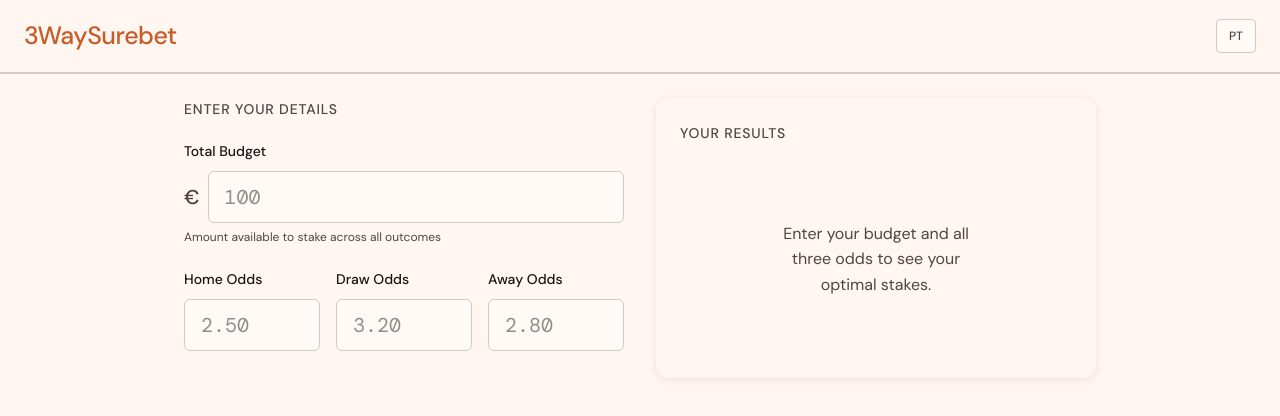
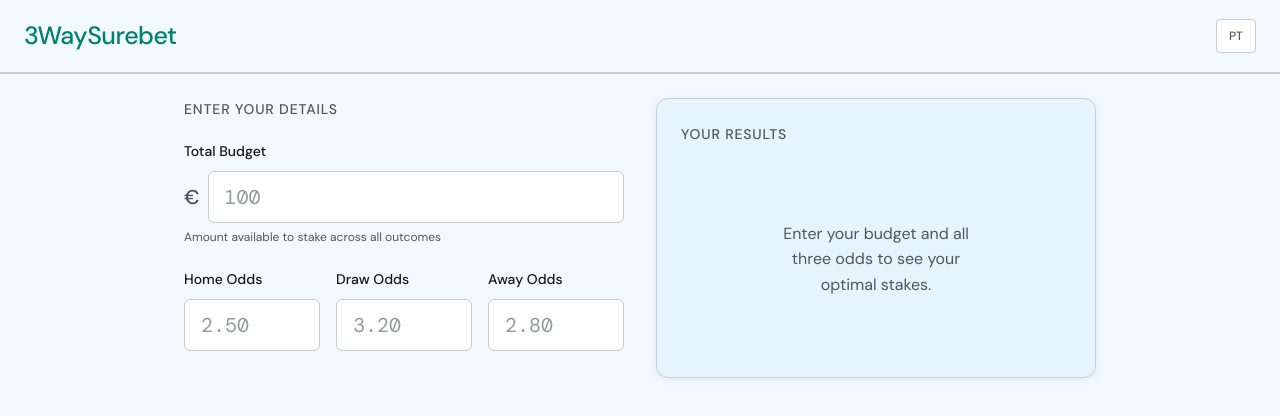
Before and after one commit to Extraterra1/Surebet-Calc, a React (Vite) app: page / in a window 1280 px wide. Shown: the top 416 px of the page. Built offline with nearby package versions, Linux system fonts and the light colour scheme.

Commit message:
Colorize with cool teal palette, results box now stands out

```diff
--- a/src/App.css
+++ b/src/App.css
@@ -33,7 +33,7 @@
 .logo {
   font-size: var(--text-xl);
   font-weight: 600;
-  color: var(--color-brand);
+  color: oklch(50% 0.18 185);
   margin: 0;
   letter-spacing: -0.02em;
 }
@@ -114,18 +114,20 @@
 }
 
 .results-panel {
-  background: var(--color-surface);
+  background: oklch(96% 0.02 240);
   border-radius: 12px;
   padding: var(--space-6);
   box-shadow: var(--shadow-result);
   min-height: 280px;
   transition: box-shadow 0.3s var(--ease-out), background 0.3s var(--ease-out);
   overflow: hidden;
+  border: 1px solid var(--color-divider);
 }
 
 .results-panel.has-results {
-  box-shadow: oklch(15% 0.02 30 / 12%) 0 4px 16px;
-  background: var(--color-surface-raised);
+  box-shadow: oklch(20% 0.02 240 / 15%) 0 4px 16px;
+  background: oklch(95% 0.025 240);
+  border-color: var(--color-brand-muted);
 }
 
 @media (min-width: 768px) {
--- a/src/index.css
+++ b/src/index.css
@@ -1,24 +1,24 @@
 :root {
   /* Color tokens - resolved from DESIGN.md */
-  --color-surface: oklch(98% 0.015 40);
-  --color-surface-raised: oklch(99% 0.01 45);
-  --color-surface-warm: oklch(97% 0.02 50);
-  --color-ink: oklch(20% 0.01 30);
-  --color-ink-muted: oklch(40% 0.008 30);
-  --color-divider: oklch(85% 0.008 30);
+  --color-surface: oklch(98% 0.01 240);
+  --color-surface-raised: oklch(100% 0 0);
+  --color-surface-warm: oklch(97% 0.015 240);
+  --color-ink: oklch(20% 0.01 240);
+  --color-ink-muted: oklch(45% 0.008 240);
+  --color-divider: oklch(85% 0.006 240);
   --color-action: oklch(55% 0.15 190);
   --color-action-hover: oklch(48% 0.18 190);
-  --color-positive: oklch(45% 0.12 150);
-  --color-caution: oklch(55% 0.12 45);
+  --color-positive: oklch(50% 0.12 160);
+  --color-caution: oklch(60% 0.14 25);
 
-  /* Brand accent */
-  --color-brand: oklch(60% 0.15 45);
-  --color-brand-muted: oklch(70% 0.1 45);
+  /* Brand accent - cool teal instead of orange */
+  --color-brand: oklch(55% 0.18 185);
+  --color-brand-muted: oklch(65% 0.12 185);
 
-  /* Outcome colors */
-  --color-home: oklch(55% 0.12 200);
-  --color-draw: oklch(55% 0.12 45);
-  --color-away: oklch(55% 0.12 150);
+  /* Outcome colors - distinct and visible */
+  --color-home: oklch(55% 0.15 200);
+  --color-draw: oklch(55% 0.14 45);
+  --color-away: oklch(55% 0.14 160);
 
   /* Spacing - 4pt base */
   --space-1: 4px;
```
